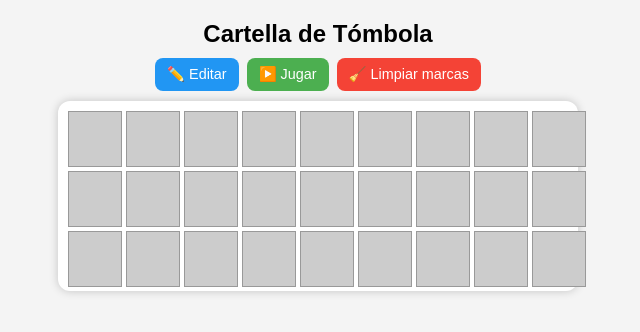
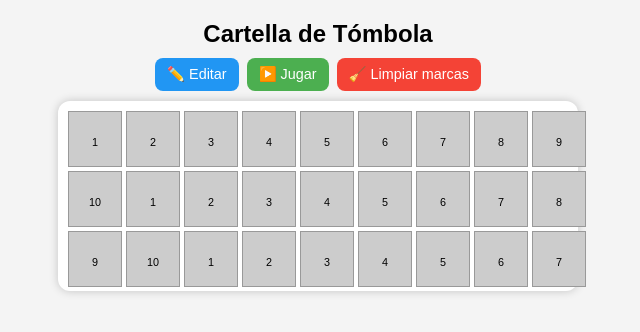
Before and after one commit to chamvi-host/tombola, a plain HTML site: page index.html in a window 1280 px wide. Shown: the whole page, without its empty margins (322-962 px from the left). Drawn offline with Linux system fonts and the light colour scheme.

Commit message:
Update index.html

```diff
--- a/index.html
+++ b/index.html
@@ -14,48 +14,6 @@
       margin: 0;
     }
     h1 { margin: 10px 0; font-size: 1.2rem; }
-
-    .cartella {
-      display: grid;
-      grid-template-columns: repeat(9, 1fr);
-      gap: 4px;
-      background: white;
-      padding: 10px;
-      border-radius: 12px;
-      box-shadow: 0 0 10px rgba(0,0,0,0.2);
-      width: 100%;
-      max-width: 420px; /* ideal para celular */
-    }
-
-    .cell {
-      aspect-ratio: 1 / 1; /* cuadradas siempre */
-      display: flex;
-      justify-content: center;
-      align-items: center;
-      border: 1px solid #999;
-      font-size: clamp(14px, 4vw, 18px);
-      background: #ccc;
-    }
-
-    .cell input {
-      width: 100%;
-      height: 100%;
-      border: none;
-      text-align: center;
-      font-size: inherit;
-      outline: none;
-      background: transparent;
-    }
-
-    .cell.number {
-      background: #fff;
-    }
-
-    .cell.marked {
-      background: #e53935;
-      color: #fff;
-      font-weight: bold;
-    }
 
     .controls {
       margin-bottom: 10px;
@@ -77,6 +35,58 @@
     .play { background: #4caf50; color: white; }
     .reset { background: #f44336; color: white; }
 
+    .cartella {
+      display: grid;
+      grid-template-columns: repeat(9, 1fr);
+      gap: 4px;
+      background: white;
+      padding: 10px;
+      border-radius: 12px;
+      box-shadow: 0 0 10px rgba(0,0,0,0.2);
+      width: 100%;
+      max-width: 420px;
+    }
+
+    .cell {
+      aspect-ratio: 1 / 1;
+      display: flex;
+      flex-direction: column;
+      justify-content: center;
+      align-items: center;
+      border: 1px solid #999;
+      font-size: clamp(14px, 4vw, 18px);
+      background: #ccc;
+      position: relative;
+    }
+
+    .cell input {
+      width: 100%;
+      height: 100%;
+      border: none;
+      text-align: center;
+      font-size: inherit;
+      outline: none;
+      background: transparent;
+    }
+
+    .cell .top-number {
+      position: absolute;
+      top: 2px;
+      font-size: 0.6em;
+      color: #000;
+      cursor: text;
+    }
+
+    .cell.number {
+      background: #fff;
+    }
+
+    .cell.marked {
+      background: #e53935;
+      color: #fff;
+      font-weight: bold;
+    }
+
     @media (min-width: 768px) {
       h1 { font-size: 1.5rem; }
       .cartella { max-width: 500px; }
@@ -85,7 +95,6 @@
 </head>
 <body>
   <h1>Cartella de Tómbola</h1>
-
   <div class="controls">
     <button class="edit" onclick="setEditMode(true)">✏️ Editar</button>
     <button class="play" onclick="setEditMode(false)">▶️ Jugar</button>
@@ -106,6 +115,16 @@
         const cell = document.createElement('div');
         cell.className = 'cell';
 
+        const topNum = document.createElement('input');
+        topNum.className = 'top-number';
+        topNum.type = 'text';
+        topNum.value = (i % 10) + 1; // número por defecto
+        topNum.maxLength = 2;
+        topNum.addEventListener('input', () => {
+          if (topNum.value.trim() === '') topNum.value = '';
+        });
+        cell.appendChild(topNum);
+
         const input = document.createElement('input');
         input.type = 'text';
         input.maxLength = 2;
@@ -119,8 +138,8 @@
           }
         });
 
-        cell.addEventListener('click', () => {
-          if (!editMode && cell.classList.contains('number')) {
+        cell.addEventListener('click', (e) => {
+          if (!editMode && cell.classList.contains('number') && e.target !== topNum) {
             cell.classList.toggle('marked');
           }
         });
```
